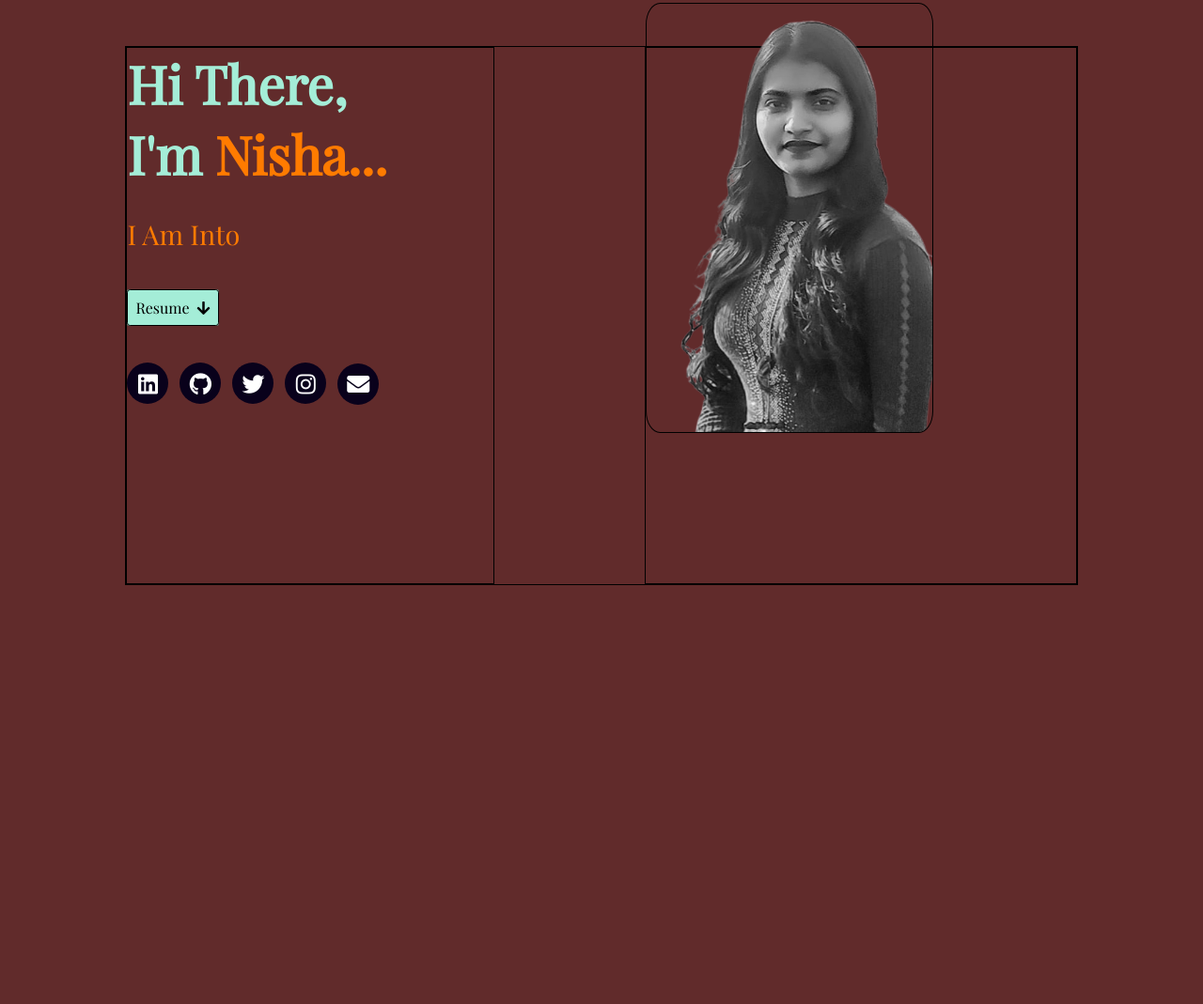
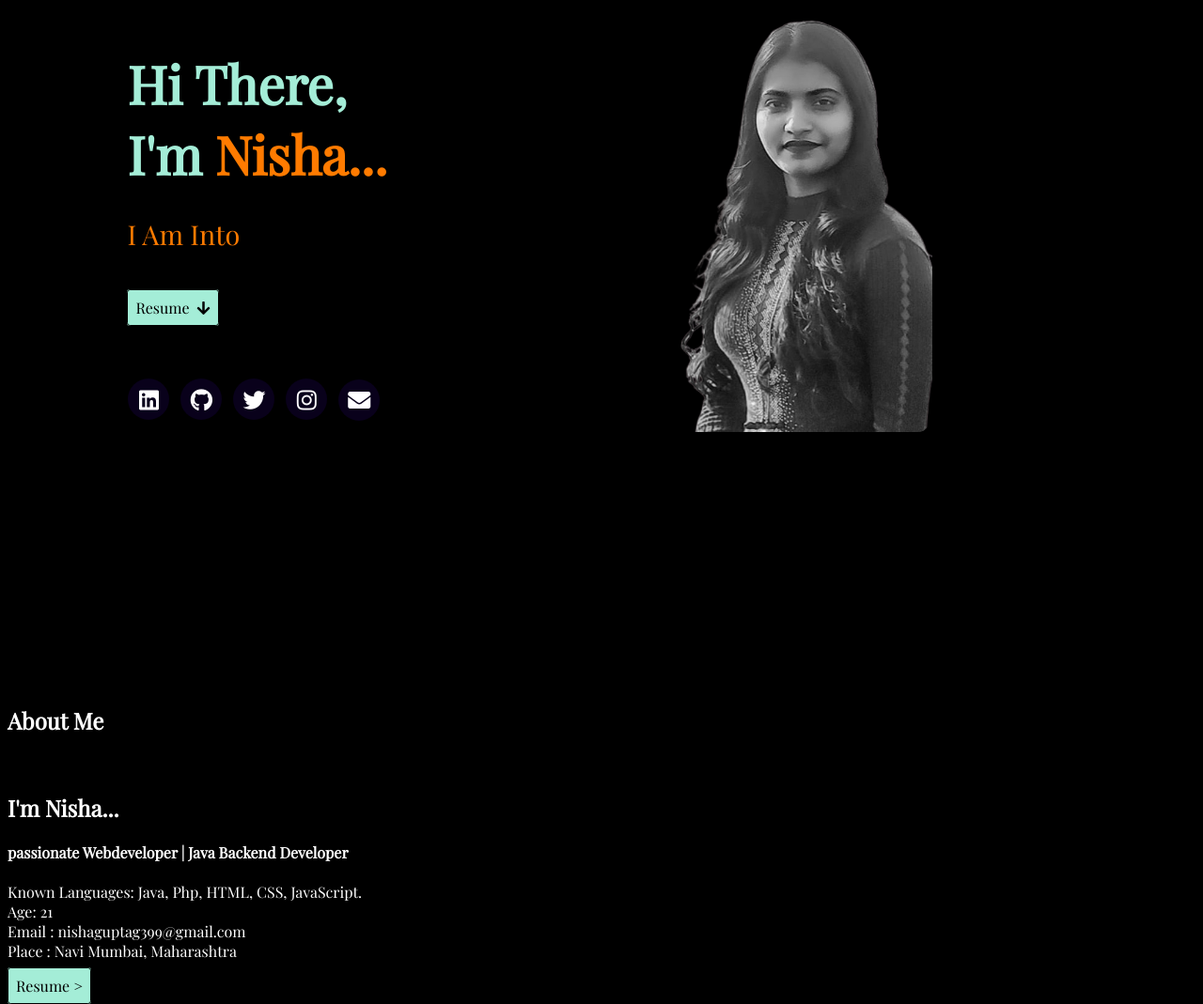
Before and after one commit to nisha270/nisha270.github.io, a plain HTML site: page index.html in a window 1280 px wide. Shown: the part 186-1255 px from the top of the page at 94% size. Before the commit the page ends 937 px from the top, so only its background shows below. Drawn offline with nearby package versions, Linux system fonts and the light colour scheme.

Commit message:
about page

```diff
--- a/index.html
+++ b/index.html
@@ -55,8 +55,29 @@
     <div class="home_right">
         <img src="./images/nisha11-2-removebg-preview.png" alt="nisha">
     </div>
+ </section>
 
+ <!-- about page  -->
 
+ <section class="about">
+    <h1>About Me </h1>
+    <div class="about_sec">
+        <div class="about_left">
+            <img src="#" alt="">
+        </div>
+        <div class="about_right">
+            <h1>I'm Nisha...</h1>
+            <h4>passionate Webdeveloper | Java Backend Developer </h4>
+            <p>
+
+                Known Languages: Java, Php, HTML, CSS, JavaScript.<br>
+                Age: 21 <br>
+                Email : nishaguptag399@gmail.com <br>
+                Place : Navi Mumbai, Maharashtra <br>
+            </p>
+            <a  style="background-color: #a4edd7;color: black;" href="./images/fw21_0411-Nisha-Gupta-Resume.pdf" class="resume">Resume&nbsp;> </a><br>
+        </div>
+    </div>
  </section>
 
 
--- a/style.css
+++ b/style.css
@@ -14,7 +14,7 @@ text-decoration: none;
 }
 body{
   background-color: rgb(97, 43, 43);
-/* background-color: black; */
+background-color: black;
 }
 .nav{
   border: 1px solid black;
@@ -91,17 +91,15 @@ body{
   border-radius: 1.9rem;
   font-size: 1.5rem;
 }
-.res{
+.resume{
   border: 1px solid black;
   padding: 0.5rem;
   background-color: #a4edd7;
   font: bold;
-
   border-radius: .2rem;
 }
 .socials{
-  /* border: 1px solid black; */
-
+  border: 1px solid black;
   position: relative;
   margin-top: 3rem;
 }
```
Also changed, not shown: images/avataaars.png (added), images/favicon.ico (deleted).
